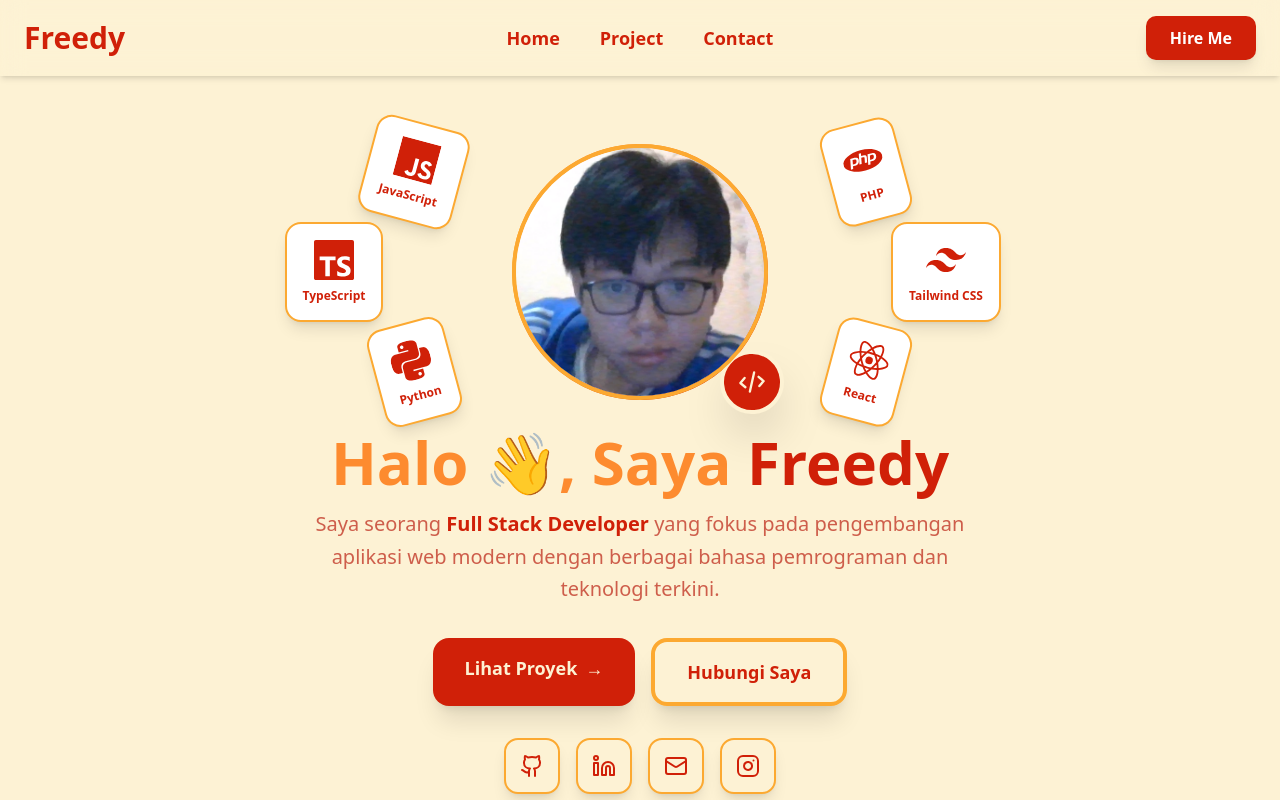
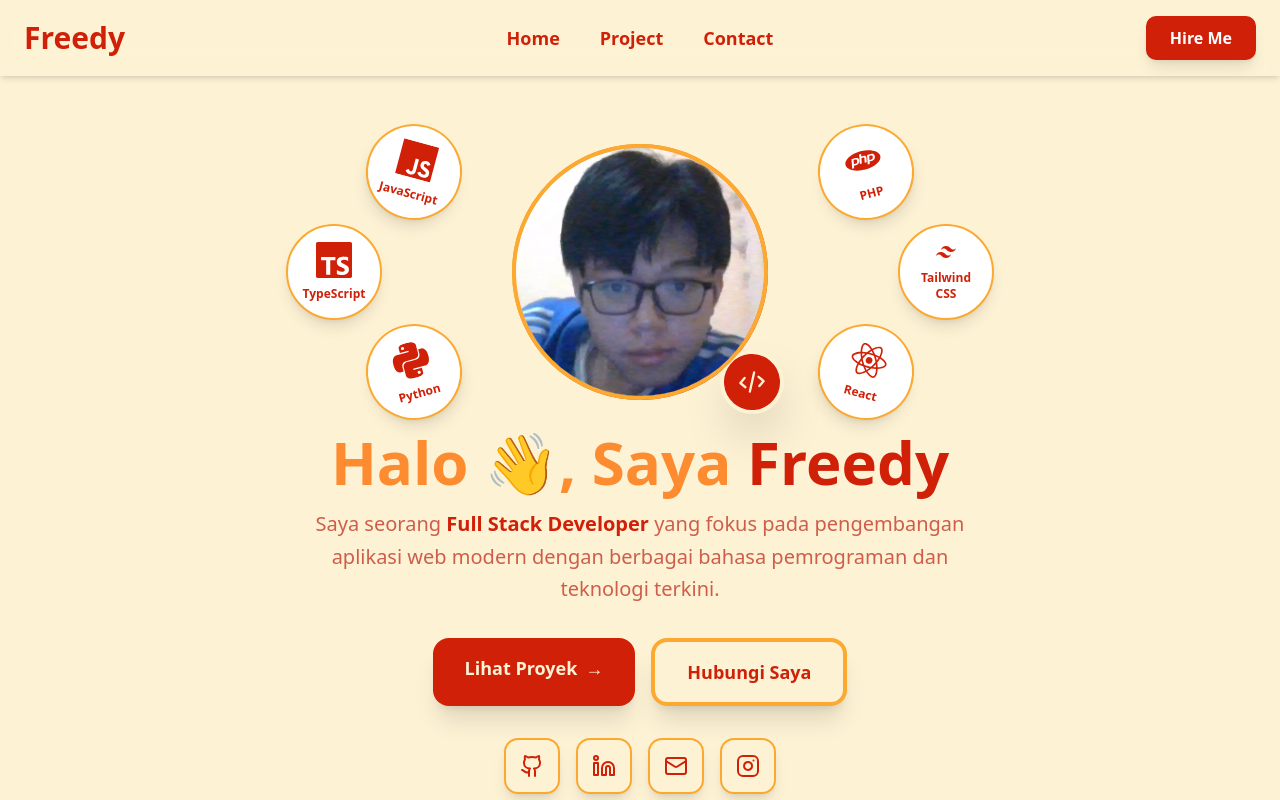
Before and after one commit to freedyest/portofolio-freedy, a Next.js app: page / in a window 1280 px wide. Shown: the top 800 px of the page. Built offline with nearby package versions, Linux system fonts and the light colour scheme.

Commit message:
adding skill and adjusting hero

```diff
--- a/components/Hero.tsx
+++ b/components/Hero.tsx
@@ -11,10 +11,13 @@ import {
   SiNextdotjs,
   SiNodedotjs,
   SiExpress,
+  SiOpenjdk,
+  SiCplusplus,
+  SiBootstrap,
 } from "react-icons/si";
 import type { IconType } from "react-icons";
 
-const iconMap: Record<string, IconType | string> = {
+const iconMap: Record<string, IconType> = {
   JavaScript: SiJavascript,
   TypeScript: SiTypescript,
   Python: SiPython,
@@ -24,6 +27,9 @@ const iconMap: Record<string, IconType | string> = {
   "Next.js": SiNextdotjs,
   "Node.js": SiNodedotjs,
   Express: SiExpress,
+  "OpenJDK (Java)": SiOpenjdk,
+  "C++": SiCplusplus,
+  Bootstrap: SiBootstrap,
 };
 
 export default function Hero() {
@@ -37,6 +43,9 @@ export default function Hero() {
     "Next.js",
     "Node.js",
     "Express",
+    "OpenJDK (Java)",
+    "C++",
+    "Bootstrap",
   ];
 
   const positionsRight = [
@@ -59,7 +68,7 @@ export default function Hero() {
       <div className="relative z-10 w-full flex flex-col items-center justify-center">
         <div className="flex flex-col lg:flex-row items-center justify-center gap-8 lg:gap-0">
           {/* LEFT ICONS */}
-          <div className="hidden lg:flex relative w-64 h-64 items-center justify-center">
+          <div className="hidden lg:flex relative w-64 h-64 items-center justify-center ">
             {myAbility.slice(0, 3).map((skill, index) => {
               const Icon = iconMap[skill];
               const pos = positionsLeft[index];
@@ -83,7 +92,7 @@ export default function Hero() {
                   }}
                   whileHover={{ scale: 1.2, rotate: pos.rotate + 10 }}
                 >
-                  <div className="flex flex-col items-center justify-center bg-white rounded-2xl p-4 shadow-lg hover:shadow-xl transition-shadow border-2 border-peach">
+                  <div className="flex w-24 h-24 rounded-full flex-col items-center justify-center bg-white  p-4 shadow-lg hover:shadow-xl transition-shadow border-2 border-peach">
                     {typeof Icon === "string" ? (
                       <img src={Icon} alt={skill} className="w-12 h-12" />
                     ) : (
@@ -149,7 +158,7 @@ export default function Hero() {
           </div>
 
           {/* RIGHT ICONS */}
-          <div className="hidden lg:flex relative w-64 h-64 items-center justify-center">
+          <div className="hidden rounded-full lg:flex relative w-64 h-64 items-center justify-center">
             {myAbility.slice(3, 6).map((skill, index) => {
               const Icon = iconMap[skill];
               const pos = positionsRight[index];
@@ -173,7 +182,7 @@ export default function Hero() {
                   }}
                   whileHover={{ scale: 1.2, rotate: pos.rotate - 10 }}
                 >
-                  <div className="flex flex-col items-center justify-center bg-white rounded-2xl p-4 shadow-lg hover:shadow-xl transition-shadow border-2 border-peach">
+                  <div className="flex w-24 h-24 rounded-full flex-col items-center justify-center bg-white  p-4 shadow-lg hover:shadow-xl transition-shadow border-2 border-peach">
                     {typeof Icon === "string" ? (
                       <img src={Icon} alt={skill} className="w-12 h-12" />
                     ) : (
```
